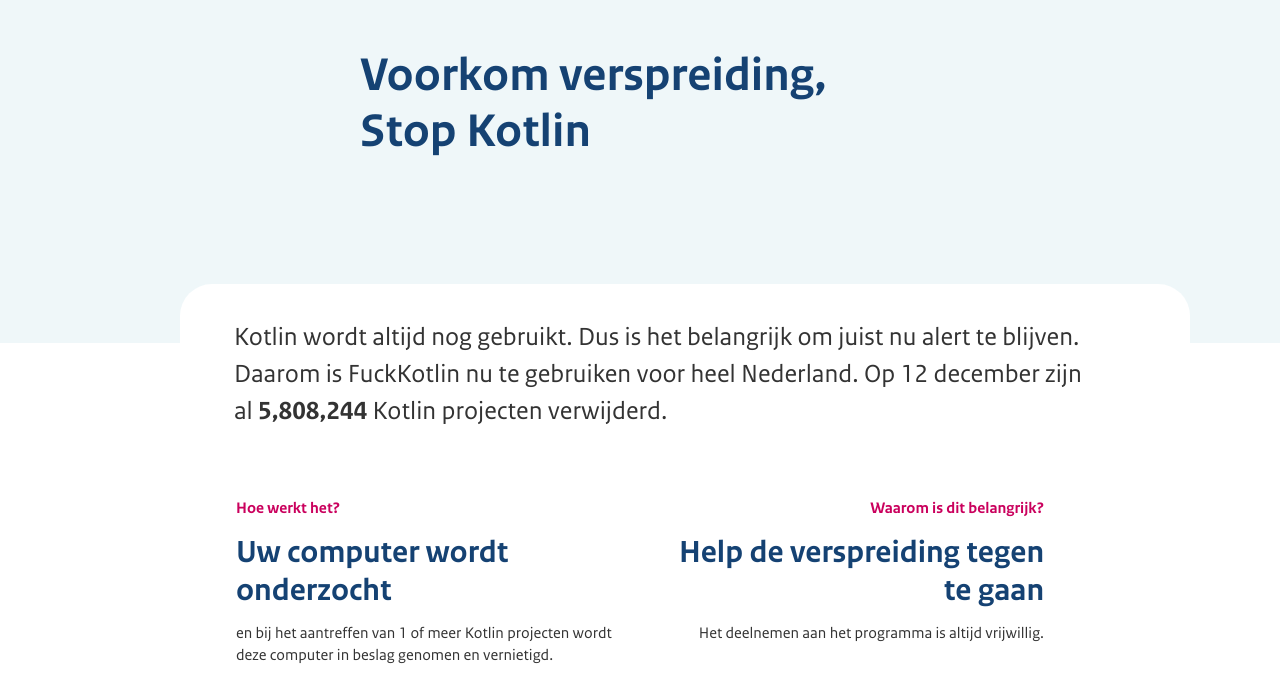
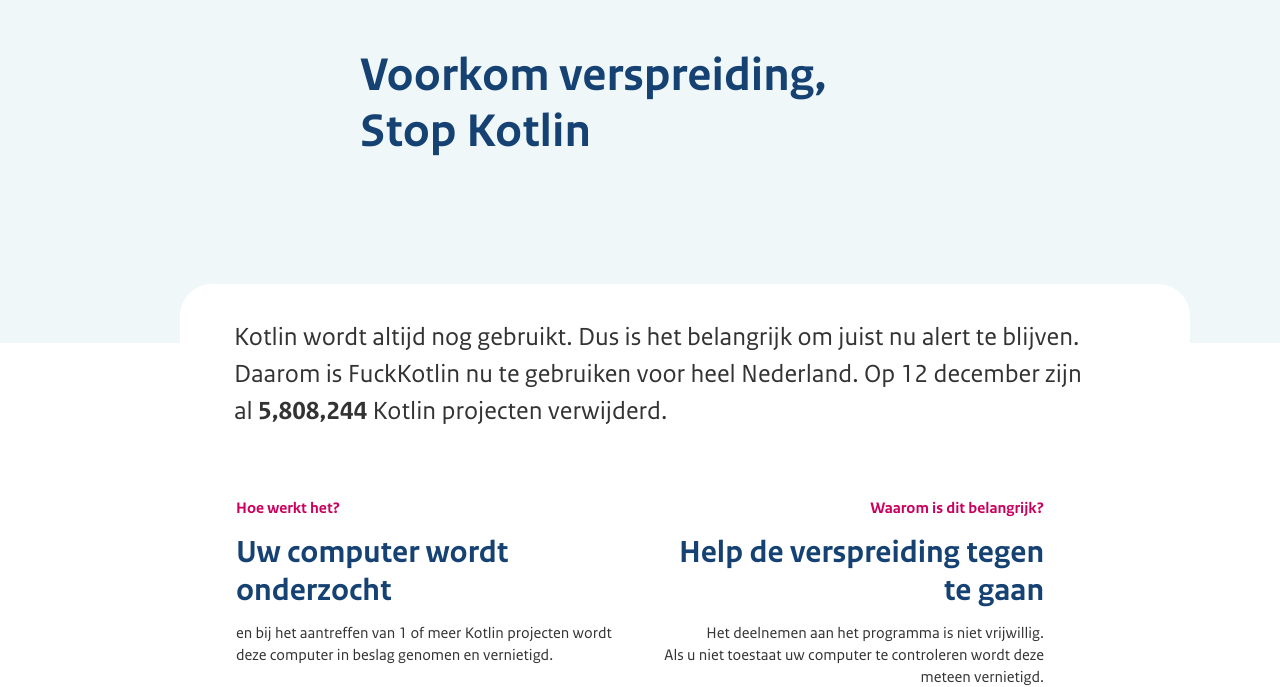
Before and after one commit to dev-shit/fuckkotlin, a plain HTML site: page index.html in a window 1280 px wide. Shown: the part 122-809 px from the top of the page. Drawn offline with Linux system fonts and the light colour scheme; a script that the page names is missing; files whose address does not match are found by name.

Commit message:
niet vrijwillig

```diff
--- a/index.html
+++ b/index.html
@@ -148,7 +148,8 @@
               >
             </h2>
             <p class="stories__story-text">
-              Het deelnemen aan het programma is altijd vrijwillig.
+              Het deelnemen aan het programma is niet vrijwillig. <br />
+              Als u niet toestaat uw computer te controleren wordt deze meteen vernietigd.
             </p>
           </div>
           <div class="stories__story-column-content">
```
